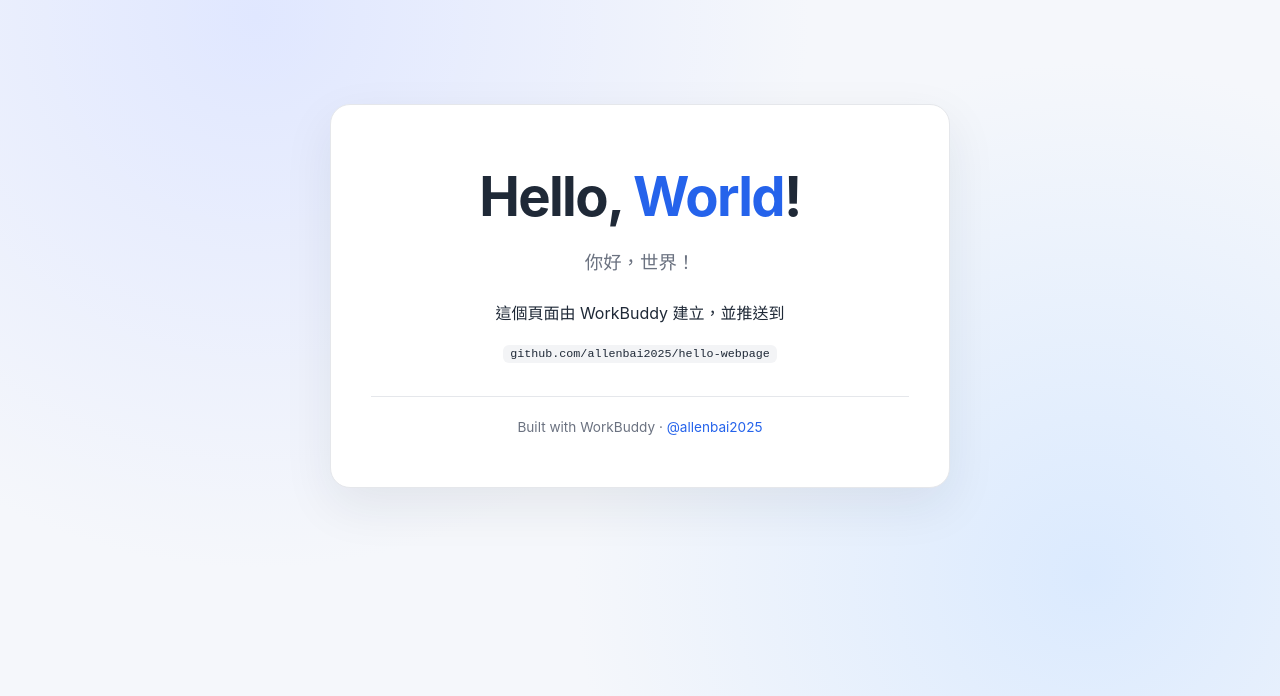
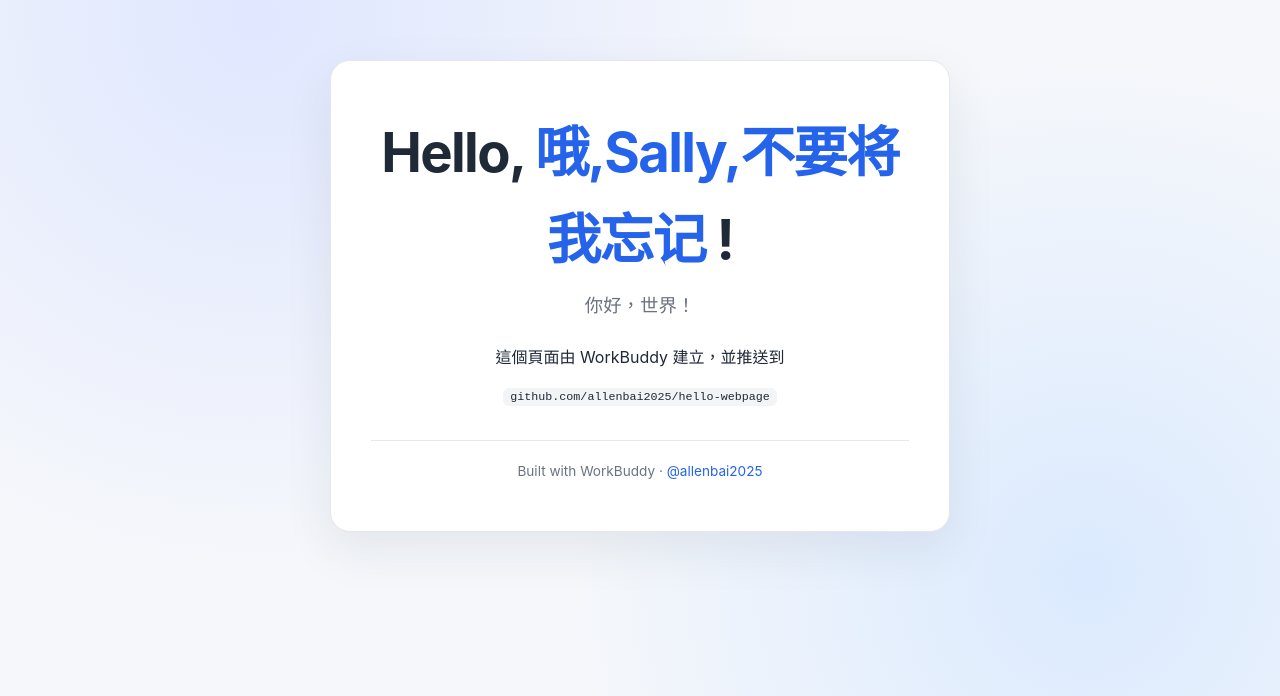
Before and after one commit to allenbai2025/hello-webpage, a plain HTML site: page index.html in a window 1280 px wide. Shown: the part 104-800 px from the top of the page. Drawn offline with Linux system fonts and the light colour scheme.

Commit message:
Update greeting in index.html to include Chinese text

```diff
--- a/index.html
+++ b/index.html
@@ -65,7 +65,7 @@
 </head>
 <body>
   <main>
-    <h1>Hello, <span>World</span>!</h1>
+    <h1>Hello, <span>哦,Sally,不要将我忘记 </span>!</h1>
     <p class="zh">你好，世界！</p>
     <p>這個頁面由 WorkBuddy 建立，並推送到</p>
     <p><code>github.com/allenbai2025/hello-webpage</code></p>
```
